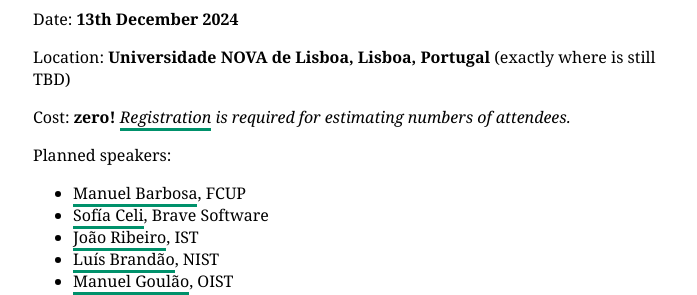
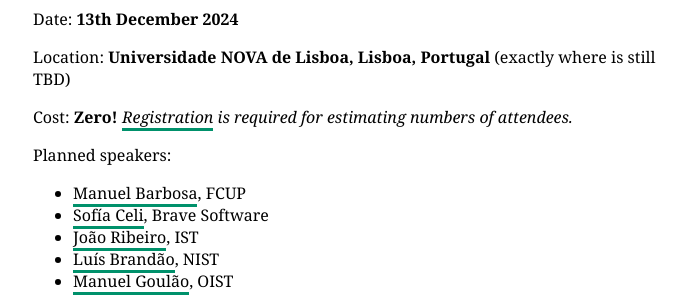
Before and after one commit to cryptoday-pt/cryptoday-pt.github.io, a Jekyll site: the page built from index.html, in a window 1280 px wide. Shown: the part 246-541 px from the top of the page, without its empty margins (291-988 px from the left). Built offline with Jekyll 4.4.1, drawn with Linux system fonts in a browser that asks for light colours; the list of posts is cut into pages by our own code.

Commit message:
capitalisation

```diff
--- a/index.html
+++ b/index.html
@@ -11,7 +11,7 @@
     Location: <b>Universidade NOVA de Lisboa, Lisboa, Portugal</b> (exactly where is still TBD)
 </p>
 <p>
-    Cost: <b>zero!</b> <i><a href="https://cryptoday.pt/registration/">Registration</a> is required for estimating numbers of attendees.</i>
+    Cost: <b>Zero!</b> <i><a href="https://cryptoday.pt/registration/">Registration</a> is required for estimating numbers of attendees.</i>
 </p>
 <p>
     Planned speakers:
```
